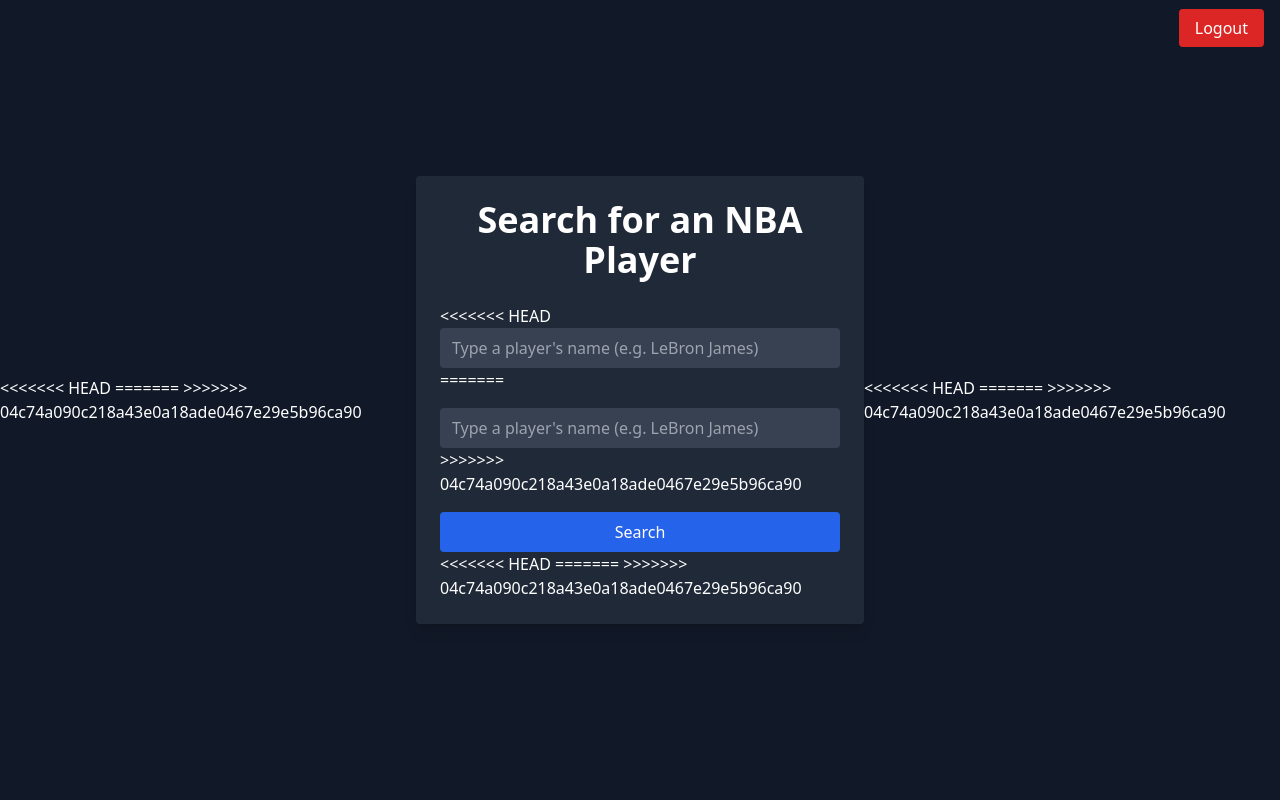
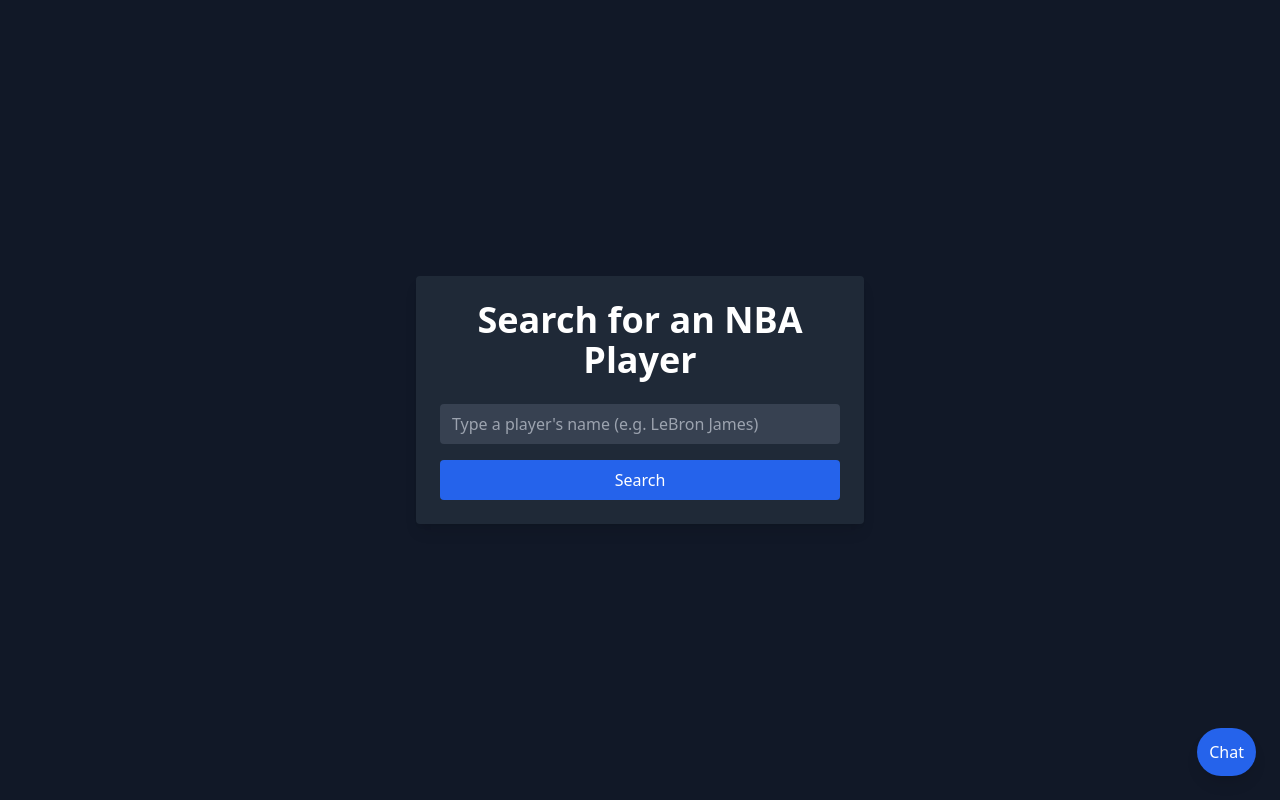
Before and after one commit to kamanna12/ITSC4155_Capstone, a Flask app: page /search in a window 1280 px wide. Run offline with Flask 3, Linux system fonts and the light colour scheme; the visitor is signed in with stand-in values (Sample User, id 1); some libraries are stand-ins or nearby versions.

Commit message:
ai chatbot feature, other fixes.
ai chatbot feature, other fixes.

```diff
--- a/app.py
+++ b/app.py
@@ -240,5 +240,39 @@
                        stats1_json=stats1.to_dict(orient='records'),
                        stats2_json=stats2.to_dict(orient='records'))
 
+@app.route('/chat', methods=['POST'])
+def chatbot():
+    data = request.get_json()
+    if not data or 'query' not in data:
+        return jsonify({'response': 'Invalid query provided.'}), 400
+
+    query = data['query'].strip().lower()
+    print("Received chatbot query:", query)
+
+    if "compare" in query:
+        response_text = (
+            "You can compare players using our Compare Players page. "
+            "Just click on the 'Compare Players' button to get started!"
+        )
+    elif "login" in query:
+        response_text = "You can log in to your account by visiting our Login page."
+    elif "signup" in query or "sign up" in query:
+        response_text = "If you don't have an account yet, you can sign up on our Signup page!"
+    elif "stats" in query:
+        response_text = "You can check player stats by visiting our Search page."
+    elif any(greeting in query for greeting in ["hi", "hello", "hey"]):
+        response_text = "Hello! How can I help you today?"
+    else:
+        response_text = "I'm not sure I understand that. Could you try rephrasing?"
+
+    return jsonify({'response': response_text})
+
+# New route for a standalone chatbot page
+@app.route('/chat_page')
+def chat_page():
+    return render_template("chat.html")
+
+
+
 if __name__ == "__main__":
     app.run(debug=True)
--- /dev/null
+++ b/static/js/chat.js
@@ -0,0 +1,42 @@
+document.addEventListener('DOMContentLoaded', () => {
+    const chatbotToggle = document.getElementById('chatbot-toggle');
+    const chatbotWindow = document.getElementById('chatbot-window');
+    const chatbotForm = document.getElementById('chatbot-form');
+    const chatbotInput = document.getElementById('chatbot-input');
+    const chatbotMessages = document.getElementById('chatbot-messages');
+
+    // Toggle chatbot window visibility
+    chatbotToggle.addEventListener('click', () => {
+      chatbotWindow.classList.toggle('hidden');
+    });
+
+    // Append a message to the chatbot messages area
+    function appendMessage(sender, text) {
+      const msgDiv = document.createElement('div');
+      msgDiv.classList.add('mb-2', sender === 'user' ? 'text-right' : 'text-left');
+      msgDiv.innerHTML = `<span class="inline-block p-2 rounded ${sender === 'user' ? 'bg-blue-600' : 'bg-gray-600'}">${text}</span>`;
+      chatbotMessages.appendChild(msgDiv);
+      chatbotMessages.scrollTop = chatbotMessages.scrollHeight;
+    }
+
+    // Handle chatbot form submission
+    chatbotForm.addEventListener('submit', async (e) => {
+      e.preventDefault();
+      const query = chatbotInput.value.trim();
+      if (!query) return;
+      appendMessage('user', query);
+      chatbotInput.value = '';
+      try {
+        const response = await fetch('/chat', {
+          method: 'POST',
+          headers: { 'Content-Type': 'application/json' },
+          body: JSON.stringify({ query: query })
+        });
+        const data = await response.json();
+        appendMessage('bot', data.response);
+      } catch (error) {
+        console.error('Chatbot error:', error);
+        appendMessage('bot', 'Sorry, something went wrong. Please try again later.');
+      }
+    });
+  });
--- /dev/null
+++ b/templates/base.html
@@ -0,0 +1,37 @@
+<!DOCTYPE html>
+<html lang="en">
+  <head>
+    <meta charset="UTF-8" />
+    <meta name="viewport" content="width=device-width, initial-scale=1.0" />
+    <title>{% block title %}NBA Analytics{% endblock %}</title>
+    <!-- Include Tailwind CSS -->
+    <script src="https://cdn.tailwindcss.com"></script>
+    {% block head %}{% endblock %}
+  </head>
+  <body class="bg-gray-900 text-white">
+    {% block content %}
+    {% endblock %}
+
+    <!-- Chatbot -->
+    <div id="chatbot-container" class="fixed bottom-6 right-6">
+      <button id="chatbot-toggle" class="bg-blue-600 hover:bg-blue-700 text-white p-3 rounded-full shadow-lg">
+        Chat
+      </button>
+      <div id="chatbot-window" class="hidden fixed bottom-20 right-6 max-w-sm w-full bg-gray-800 rounded shadow-lg overflow-hidden">
+        <div class="p-4 border-b border-gray-700">
+          <h3 class="text-lg font-bold">How can I help you?</h3>
+        </div>
+        <div id="chatbot-messages" class="p-4 h-64 overflow-y-auto"></div>
+        <form id="chatbot-form" class="flex border-t border-gray-700">
+          <input type="text" id="chatbot-input" placeholder="Type your question..."
+                 class="flex-grow p-3 bg-gray-700 text-white outline-none" />
+          <button type="submit" class="bg-blue-600 hover:bg-blue-700 p-3">Send</button>
+        </form>
+      </div>
+    </div>
+
+    <!-- Load external JavaScript for chatbot  -->
+    <script src="{{ url_for('static', filename='js/chat.js') }}"></script>
+    {% block scripts %}{% endblock %}
+  </body>
+</html>
--- a/templates/search.html
+++ b/templates/search.html
@@ -1,69 +1,33 @@
-<!DOCTYPE html>
-<html lang="en">
+{% extends "base.html" %}
 
-<head>
-    <meta charset="UTF-8" />
-    <meta name="viewport" content="width=device-width, initial-scale=1.0" />
-    <title>NBA Player Search</title>
-    <script src="https://cdn.tailwindcss.com"></script>
-<<<<<<< HEAD
-=======
-    <script src="{{ url_for('static', filename='js/autocomplete.js') }}" defer></script>
->>>>>>> 04c74a090c218a43e0a18ade0467e29e5b96ca90
-</head>
+{% block title %}NBA Player Search{% endblock %}
 
-<body class="bg-gray-900 text-white font-sans min-h-screen flex items-center justify-center">
-
-    <div class="absolute top-4 right-4">
-        {% if session.get('user') %}
-        <a href="{{ url_for('logout') }}"
-            class="px-4 py-2 bg-red-600 rounded hover:bg-red-700 transition-colors">
-            Logout
-        </a>
-        {% endif %}
-    </div>
-
+{% block content %}
+  <!-- Wrap the page content in a centering container -->
+  <div class="flex items-center justify-center min-h-screen">
     <div class="bg-gray-800 p-6 rounded shadow-lg max-w-md w-full">
       <h1 class="text-4xl font-bold mb-6 text-center">Search for an NBA Player</h1>
-
       {% if error %}
         <div class="bg-red-600 text-white p-3 rounded mb-4">
           {{ error }}
         </div>
       {% endif %}
-
-        <!-- Search Form -->
+      <!-- Search Form with Autocomplete -->
       <form method="POST" action="/search" class="flex flex-col space-y-4">
-<<<<<<< HEAD
-            <input type="text" name="player_name" placeholder="Type a player's name (e.g. LeBron James)"
-                class="px-3 py-2 bg-gray-700 text-white rounded focus:outline-none" />
-=======
-            <!-- Autocomplete Input Container -->
         <div class="relative">
           <input type="text" id="searchInput" name="player_name" placeholder="Type a player's name (e.g. LeBron James)"
                  class="px-3 py-2 bg-gray-700 text-white rounded focus:outline-none w-full" />
-                <!-- Suggestions box: displays autocomplete results -->
-                <div id="suggestionBox" class="absolute w-full bg-gray-700 rounded shadow-lg mt-1" style="z-index: 999;">
-                    <!-- Populated by JS -->
+          <div id="suggestionBox" class="absolute w-full bg-gray-700 rounded shadow-lg mt-1" style="z-index: 999;"></div>
         </div>
-            </div>
-
-            <!-- Search Button -->
->>>>>>> 04c74a090c218a43e0a18ade0467e29e5b96ca90
         <button type="submit" class="px-4 py-2 bg-blue-600 rounded hover:bg-blue-700 transition-colors">
           Search
         </button>
       </form>
-<<<<<<< HEAD
+    </div>
+  </div>
+{% endblock %}
 
-=======
->>>>>>> 04c74a090c218a43e0a18ade0467e29e5b96ca90
-    </div>
-
-</body>
-
-<<<<<<< HEAD
-</html>
-=======
-</html>
->>>>>>> 04c74a090c218a43e0a18ade0467e29e5b96ca90
+{% block scripts %}
+  <!-- Load the autocomplete script so that autocomplete functionality is restored -->
+  <script src="{{ url_for('static', filename='js/autocomplete.js') }}" defer></script>
+{% endblock %}
```
Also changed, not shown: static/js/autocomplete.js (+64 -13 lines), templates/compare_players.html (+15 -14 lines), templates/home.html (+11 -16 lines), 1 other file. Lines whose indentation alone changed are shown as unchanged.
